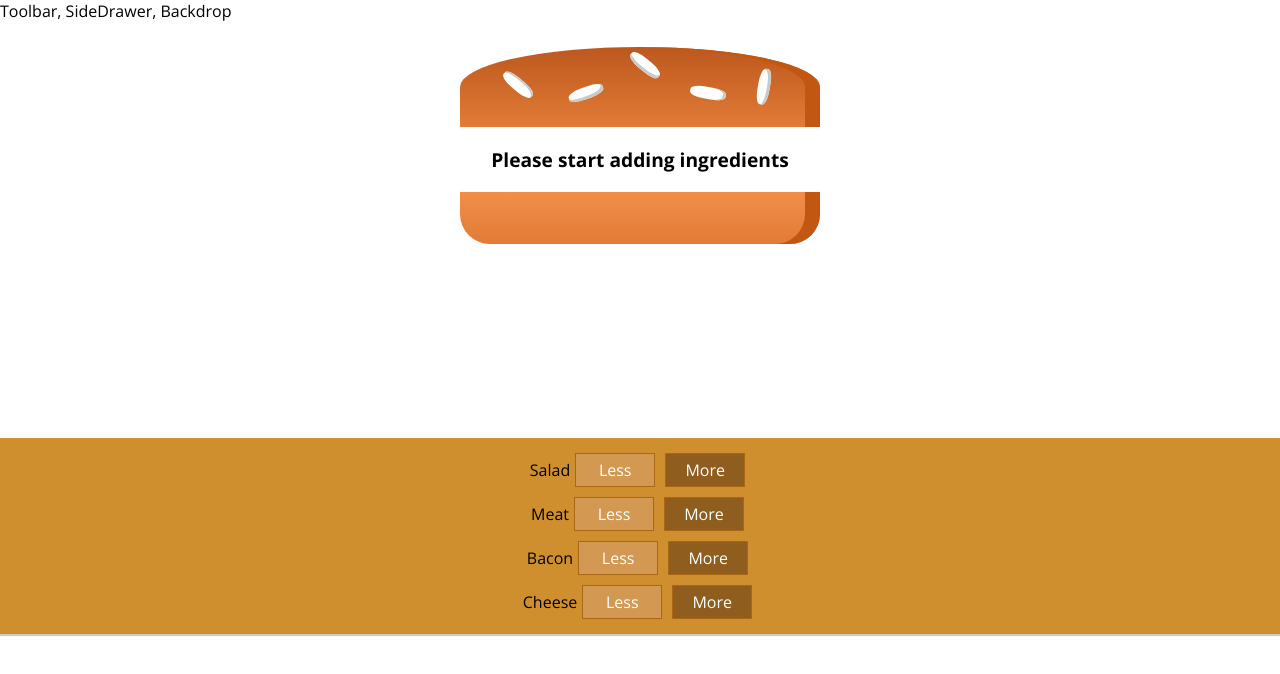
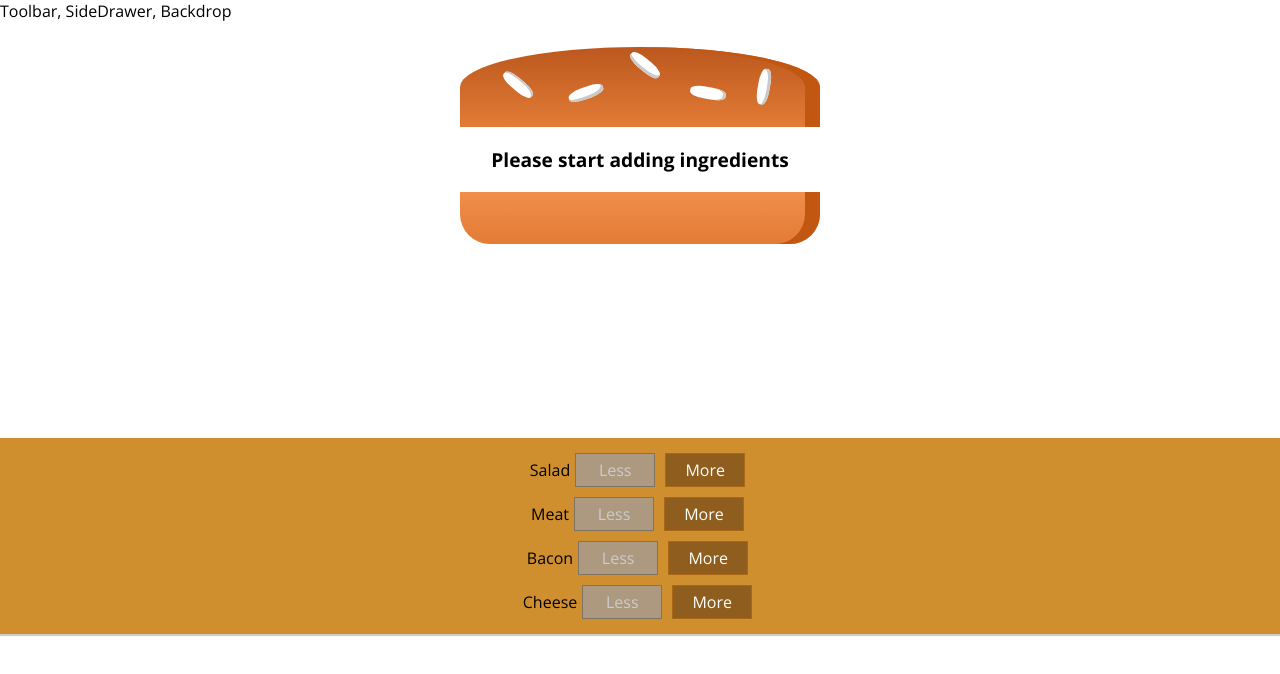
Before and after one commit to MichaelPeterJoyce/burger-builder, a React app: page / in a window 1280 px wide. Shown: the top 674 px of the page. Built offline with nearby package versions, Linux system fonts and the light colour scheme.

Commit message:
Added removed functionality to remove an ingredient from the burger. Also disabled the remove button if there are no ingredients to remove of that type

```diff
--- a/src/components/Burger/BuildControls/BuildControl/BuildControl.js
+++ b/src/components/Burger/BuildControls/BuildControl/BuildControl.js
@@ -1,12 +1,20 @@
-import React from 'react'
-import classes from './BuildControl.css'
+import React from "react";
+import classes from "./BuildControl.css";
 
-const BuildControl = (props) => {
+const BuildControl = props => {
   return (
     <div className={classes.BuildControl}>
       <div>{props.label}</div>
-      <button className={classes.Less}>Less</button>
-      <button className={classes.More} onClick={props.added}>More</button>
+      <button
+        className={classes.Less}
+        onClick={props.removed}
+        disabled={props.disabled}
+      >
+        Less
+      </button>
+      <button className={classes.More} onClick={props.added}>
+        More
+      </button>
     </div>
   );
 };
--- a/src/components/Burger/BuildControls/BuildControls.js
+++ b/src/components/Burger/BuildControls/BuildControls.js
@@ -17,6 +17,8 @@
           key={ctrl.label}
           label={ctrl.label}
           added={() => props.ingredientAdded(ctrl.type)}
+          removed={() => props.ingredientRemoved(ctrl.type)}
+          disabled={props.disabled[ctrl.type]}
         />
       ))}
     </div>
--- a/src/containers/BurgerBuilder/BurgerBuilder.js
+++ b/src/containers/BurgerBuilder/BurgerBuilder.js
@@ -34,13 +34,38 @@
     this.setState({ totalPrice: newPrice, ingredients: updatedIngredients });
   };
 
-  removeIngredientHandler = type => {};
+  removeIngredientHandler = type => {
+    const oldCount = this.state.ingredients[type];
+    if (oldCount <= 0) {
+      return;
+    }
+    const updatedCount = oldCount - 1;
+    const updatedIngredients = {
+      ...this.state.ingredients
+    };
+    updatedIngredients[type] = updatedCount;
+    const priceDeduction = INGREDIENT_PRICES[type];
+    const oldPrice = this.state.totalPrice;
+    const newPrice = oldPrice - priceDeduction;
+
+    this.setState({ totalPrice: newPrice, ingredients: updatedIngredients });
+  };
 
   render() {
+    const disabledInfo = {
+      ...this.state.ingredients
+    };
+    for (let key in disabledInfo) {
+      disabledInfo[key] = disabledInfo[key] <= 0
+    }
     return (
       <Aux>
         <Burger ingredients={this.state.ingredients} />
-        <BuildControls ingredientAdded={this.addIngredientHandler}/>
+        <BuildControls
+          ingredientAdded={this.addIngredientHandler}
+          ingredientRemoved={this.removeIngredientHandler}
+          disabled={disabledInfo}
+        />
       </Aux>
     );
   }
```
